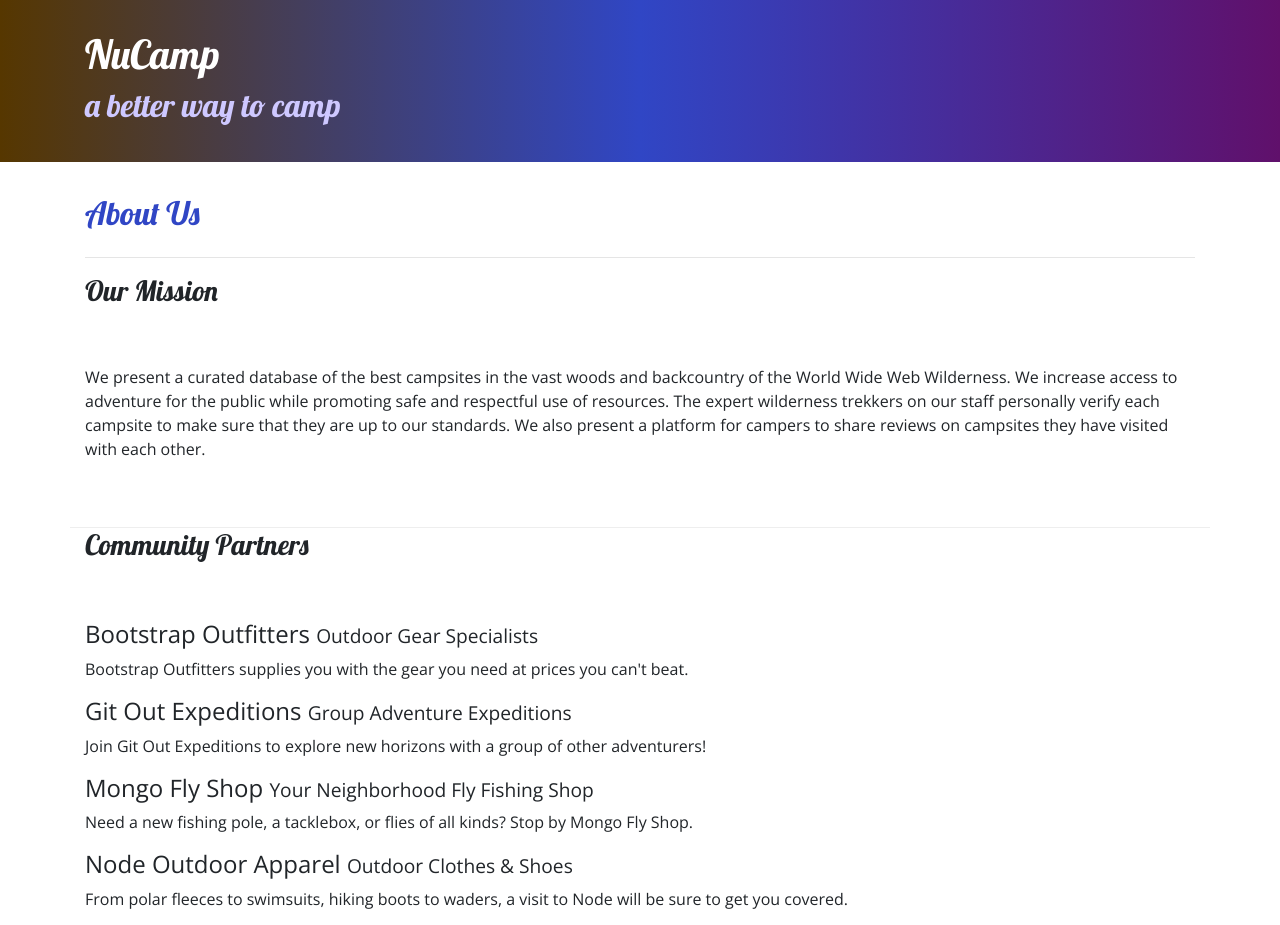
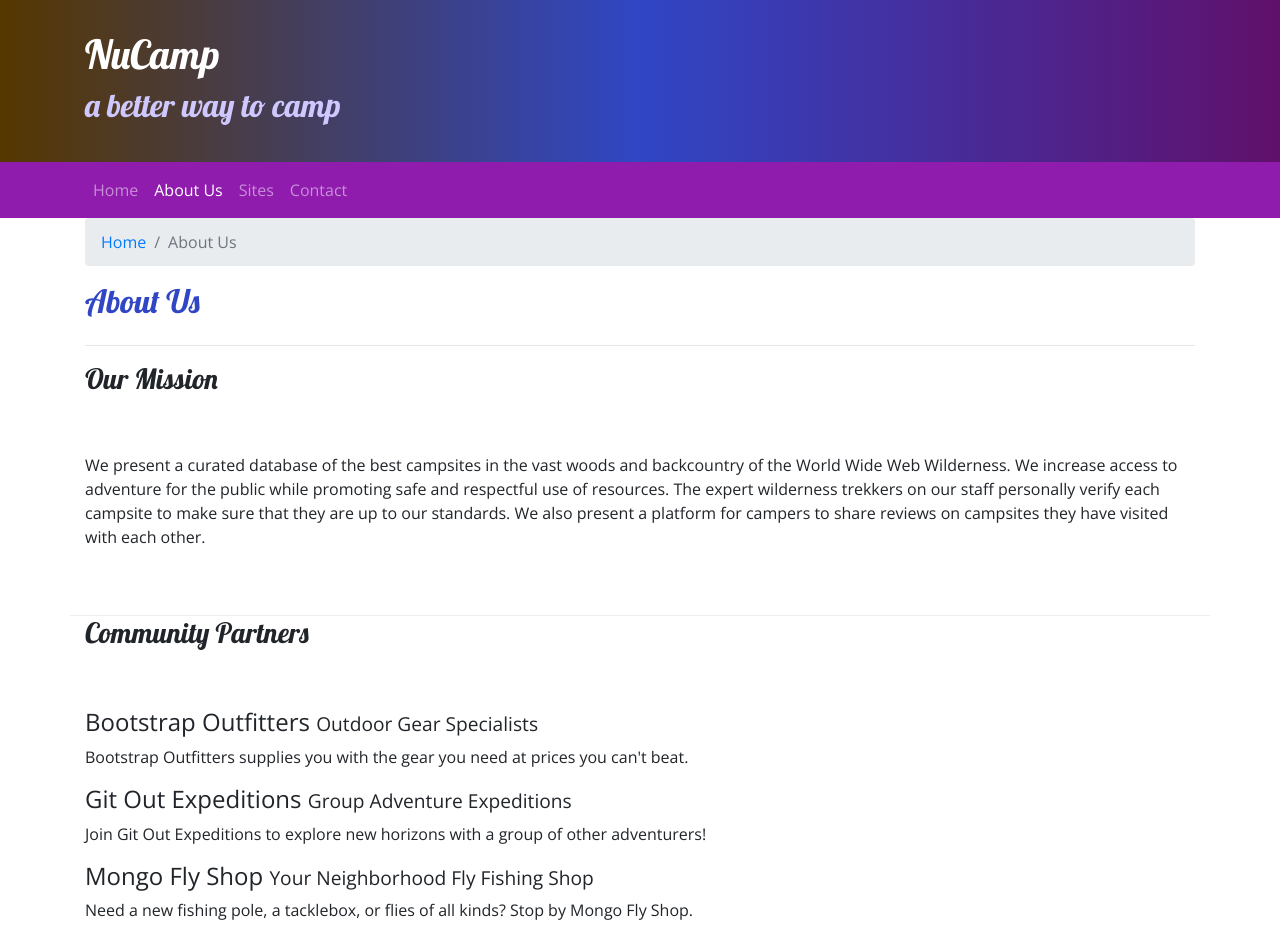
Before and after one commit to SamTal1983/NucampSite, a website: page aboutus.html in a window 1280 px wide. Shown: the top 925 px of the page. Drawn offline with nearby package versions, Linux system fonts and the light colour scheme.

Commit message:
First Commit

```diff
--- a/aboutus.html
+++ b/aboutus.html
@@ -28,11 +28,31 @@
         </div>
     </header>
 
+    <nav class="navbar navbar-expand-sm navbar-dark sticky-top">
+        <div class="container">
+            <button class="navbar-toggler ml-auto" type="button" data-toggle="collapse" data-target="#nucampNavbar">
+                <span class="navbar-toggler-icon"></span>
+            </button>
+            <div class="collapse navbar-collapse" id="nucampNavbar">
+                <ul class="navbar-nav">
+                    <li class="nav-item"><a class="nav-link" href='index.html'>Home</a></li>
+                    <li class="nav-item active"><a class="nav-link" href="#">About Us</a></li>
+                    <li class="nav-item"><a class="nav-link" href="#">Sites</a></li>
+                    <li class="nav-item"><a class="nav-link" href='#'>Contact</a></li>
+                </ul>
+            </div>
+        </div>
+    </nav>
+
     <div>
         <div>
             <div class="container">
                 <div class="row">
                     <div class="col">
+                        <ol class="breadcrumb">
+                            <li class="breadcrumb-item"><a href="index.html">Home</a></li>
+                            <li class="breadcrumb-item active">About Us</li>
+                        </ol>
                         <h2>About Us</h2>
                     </div>
                 </div>
--- a/css/styles.css
+++ b/css/styles.css
@@ -20,6 +20,7 @@ footer {
 }
 
 .jumbotron {
+    margin: 0;
     padding: 30px;
     background-image: linear-gradient(to right, #563700, #3046C5, #60106B);
     color: white;
@@ -30,3 +31,7 @@ footer {
     border-bottom: 1px ridge;
     min-height: 200px;
 }
+
+.navbar {
+    background-color: #901CAD;
+}
```
Also changed, not shown: index.html (+16 -0 lines).
